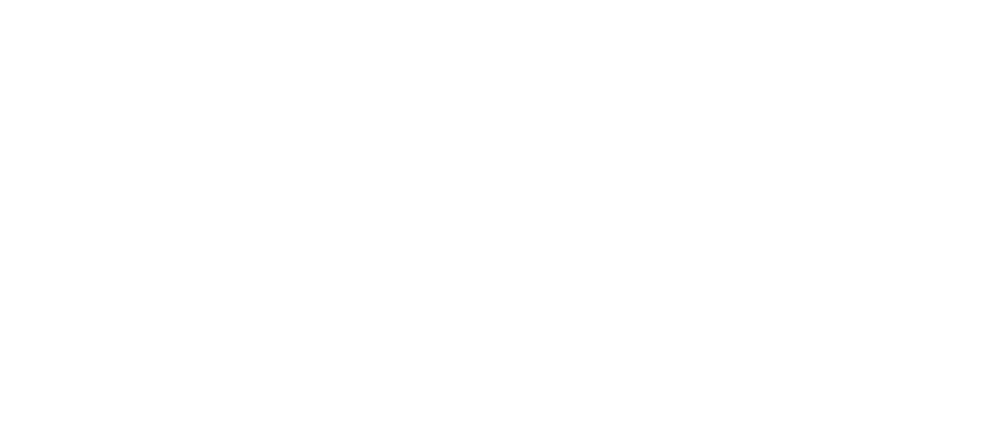
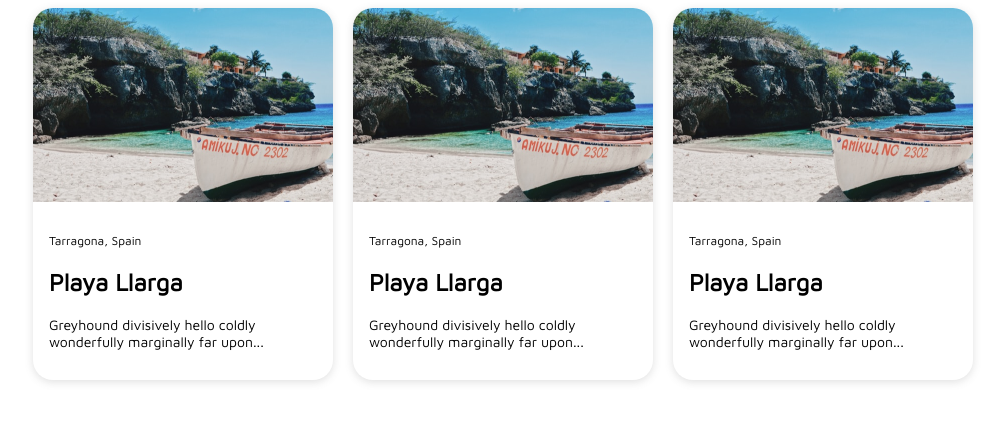
Before and after one commit to TechLabs-Berlin/st21-beachblue, a plain HTML site: page wd/components/beach-card.html in a window 1280 px wide. Shown: the whole page, without its empty margins (137-1142 px from the left). Drawn offline with Linux system fonts and the light colour scheme.

Commit message:
create base card structure
* add Maven Pro Google Font
* create single card and card row

```diff
--- a/wd/components/beach-card.css
+++ b/wd/components/beach-card.css
@@ -0,0 +1,30 @@
+body {
+    font-family: 'Maven Pro';
+    font-size: 14px;
+}
+
+header > p {
+    font-size: 12px;
+}
+header > h2 {
+    font-size: 24px;
+}
+
+.card {
+    width: 300px;
+    border-radius: 20px;
+    overflow: hidden;
+    background-color: white;
+    box-shadow: rgba(99, 99, 99, 0.2) 0px 2px 8px 0px;
+    margin-right: 10px;
+    margin-left: 10px;
+}
+
+.card-body {
+    padding: 16px;
+}
+
+.cards {
+    display: flex;
+    justify-content: center;
+}
--- a/wd/components/beach-card.html
+++ b/wd/components/beach-card.html
@@ -4,9 +4,46 @@
     <meta charset="UTF-8">
     <meta http-equiv="X-UA-Compatible" content="IE=edge">
     <meta name="viewport" content="width=device-width, initial-scale=1.0">
+    <link rel="preconnect" href="https://fonts.gstatic.com">
+    <link href="https://fonts.googleapis.com/css2?family=Maven+Pro&display=swap" rel="stylesheet">
+
+    <link rel="stylesheet" href="beach-card.css">
     <title>Document</title>
+
 </head>
 <body>
+<div class="cards">
+    <div id="card-1" class="card">
+        <img src="beach-1.png" alt="">
+        <div class="card-body">
+            <header>
+                <p>Tarragona, Spain</p>
+                <h2>Playa Llarga</h2>
+            </header>
+            <p>Greyhound divisively hello coldly wonderfully marginally far upon...</p>
+        </div>
+    </div>
+    <div id="card-1" class="card">
+        <img src="beach-1.png" alt="">
+        <div class="card-body">
+            <header>
+                <p>Tarragona, Spain</p>
+                <h2>Playa Llarga</h2>
+            </header>
+            <p>Greyhound divisively hello coldly wonderfully marginally far upon...</p>
+        </div>
+    </div>
+    <div id="card-1" class="card">
+        <img src="beach-1.png" alt="">
+        <div class="card-body">
+            <header>
+                <p>Tarragona, Spain</p>
+                <h2>Playa Llarga</h2>
+            </header>
+            <p>Greyhound divisively hello coldly wonderfully marginally far upon...</p>
+        </div>
+    </div>
+</div>
 
 </body>
 </html>
```
Also changed, not shown: wd/components/beach-1.png (added).
